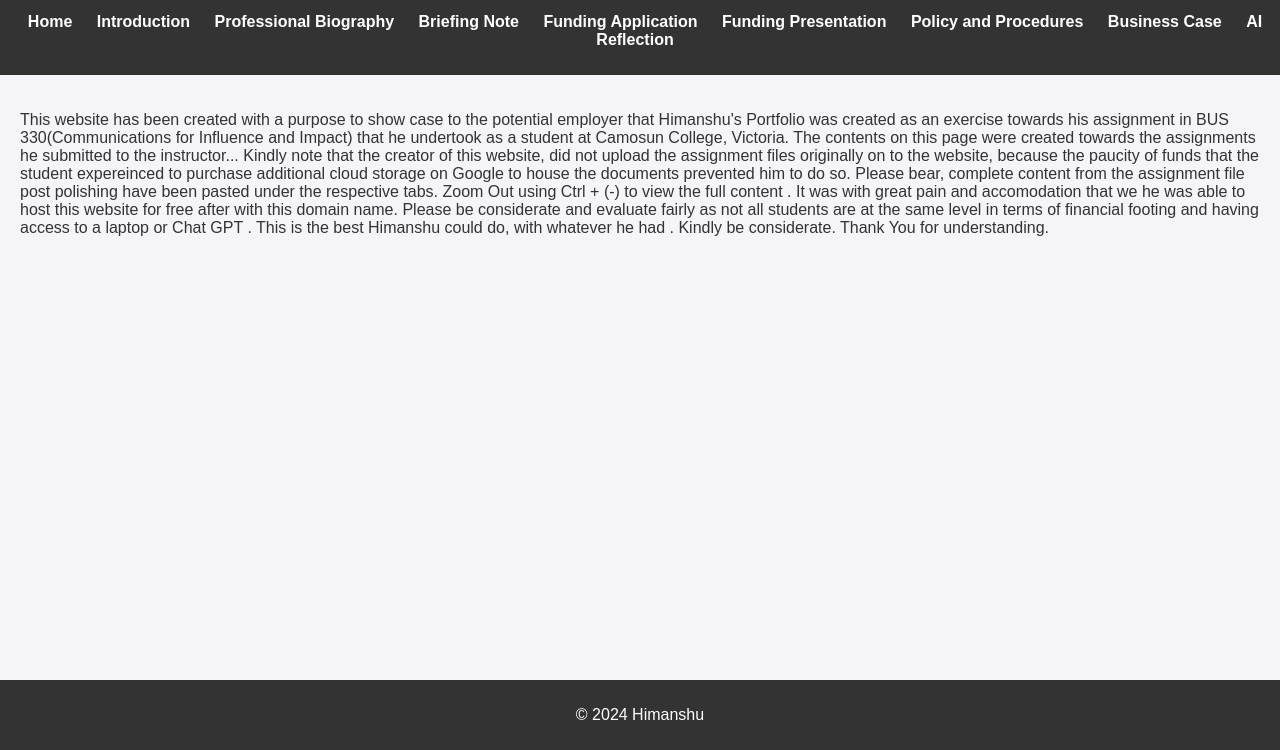
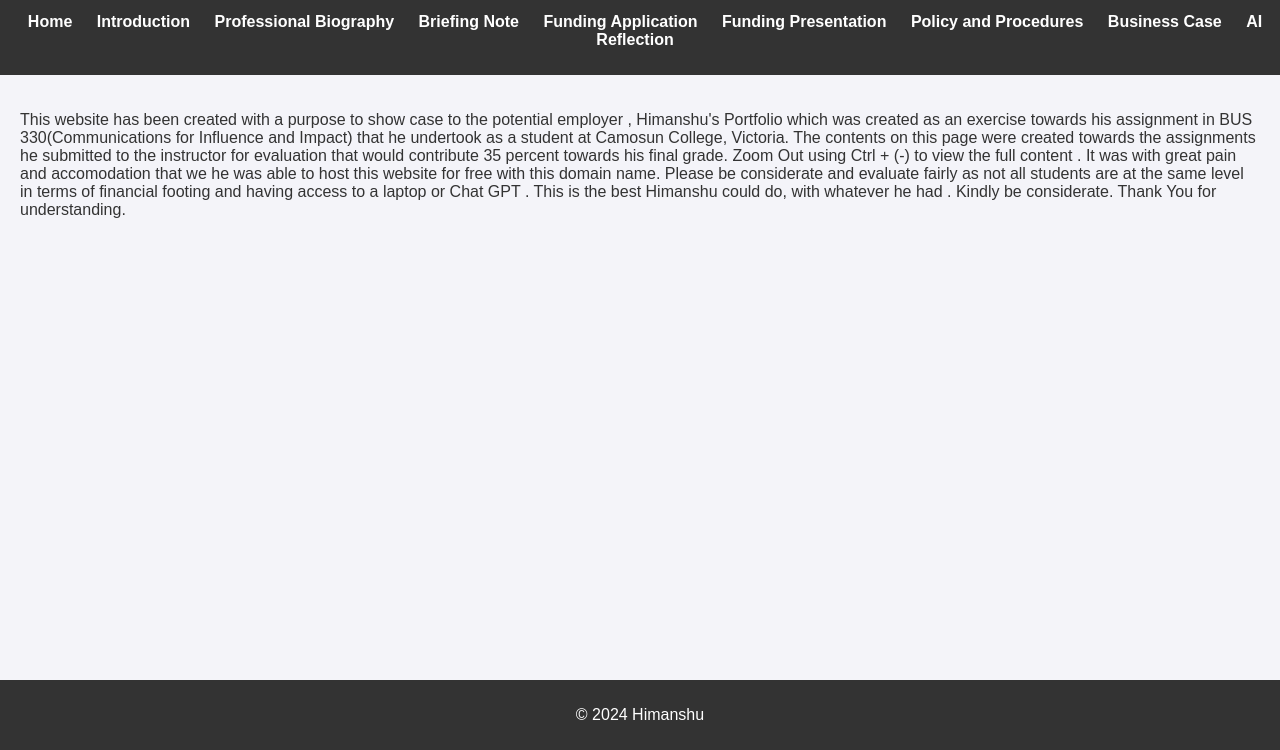
Before and after one commit to himanshuSinhaProg/himanshusportfolio, a plain HTML site: page introduction.html in a window 1280 px wide. Shown: the part 50-800 px from the top of the page. Drawn offline with Linux system fonts and the light colour scheme.

Commit message:
Update introduction.html

```diff
--- a/introduction.html
+++ b/introduction.html
@@ -26,11 +26,11 @@
     </header>
     <main>
         <section>
-            <p> This website has been created with a purpose to show case to the potential employer that Himanshu's Portfolio  was created as an exercise towards
+            <p> This website has been created with a purpose to show case to the potential employer , Himanshu's Portfolio which  was created as an exercise towards
                 his assignment in BUS 330(Communications for Influence and Impact) that he undertook as a student at Camosun College, Victoria. The contents on this page were created
-                towards the assignments he submitted to the instructor...
-            Kindly note that the creator of this website, did not upload the assignment files originally on to the website, because the paucity of funds that the student expereinced to purchase additional cloud storage on Google to house the documents prevented him to do so.
-                Please bear, complete content from the assignment file post polishing have been pasted under the respective tabs. Zoom Out using Ctrl + (-) to view the full content . It was with great pain and accomodation that we he was able to host this website for free after with this domain name.
+                towards the assignments he submitted to the instructor for evaluation that would contribute 35 percent towards his final grade.
+
+                Zoom Out using Ctrl + (-) to view the full content . It was with great pain and accomodation that we he was able to host this website for free  with this domain name.
                 Please be considerate and evaluate fairly as not all students are at the same level in terms of financial footing and having access to a laptop or Chat GPT .
                 This is the best Himanshu could do, with whatever he had . Kindly be considerate.
 
```
